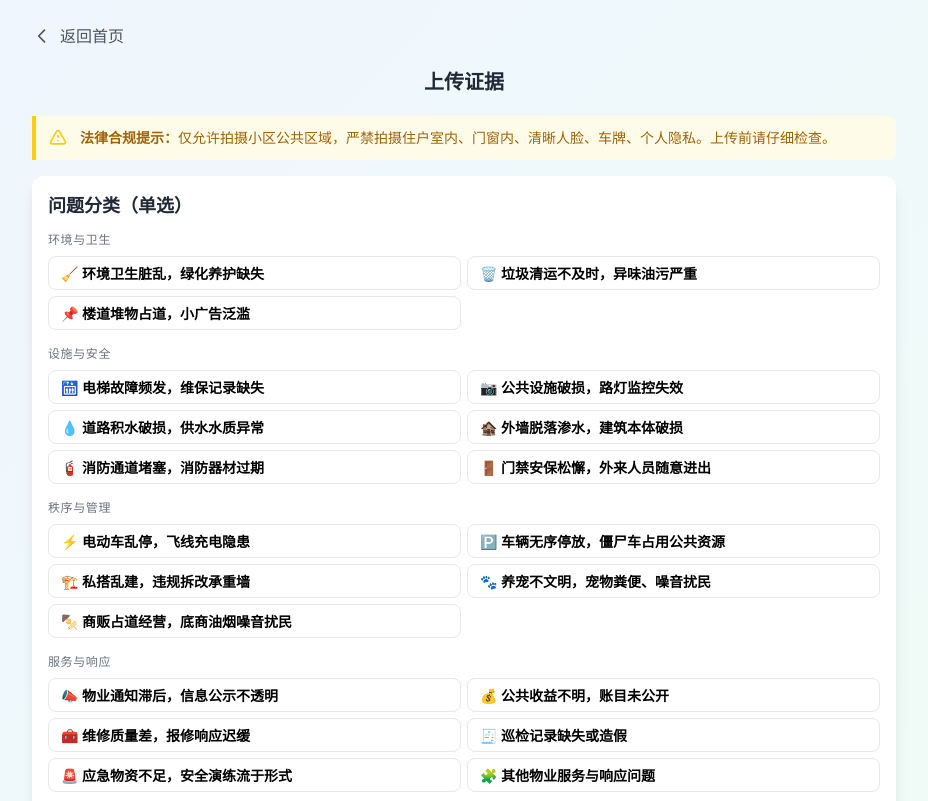
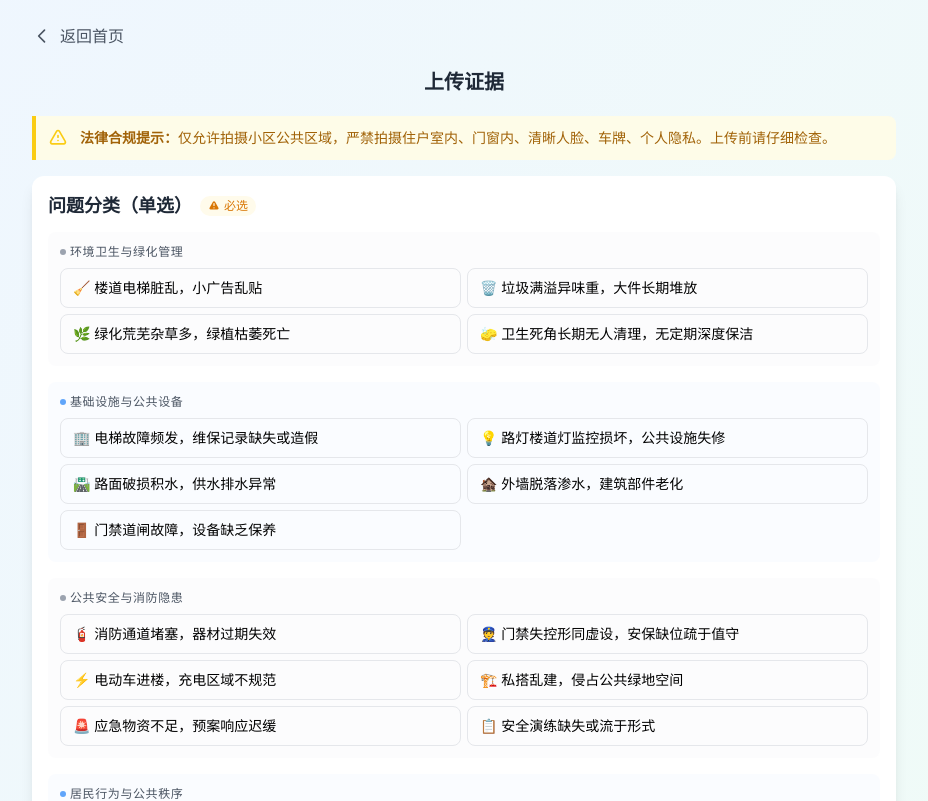
Before and after one commit to topsnail/CommEnv, a Vue app: page /upload in a window 1280 px wide. Shown: the top 801 px of the page, without its empty margins (176-1104 px from the left). Built offline with nearby package versions, Linux system fonts and the light colour scheme; no server answers.

Commit message:
Add files via upload

```diff
--- a/src/views/Upload.vue
+++ b/src/views/Upload.vue
@@ -28,32 +28,44 @@
       </div>
 
       <div class="bg-white rounded-xl shadow-lg card-pad section-gap">
-        <h2 class="section-title">问题分类（单选）</h2>
+        <div class="flex items-center gap-2 mb-3">
+          <h2 class="section-title !mb-0">问题分类（单选）</h2>
+          <span v-if="!selectedCategory" class="text-xs text-amber-600 bg-amber-50 px-2 py-0.5 rounded-full flex items-center gap-1">
+            <svg class="w-3 h-3" fill="currentColor" viewBox="0 0 20 20"><path fill-rule="evenodd" d="M8.257 3.099c.765-1.36 2.722-1.36 3.486 0l5.58 9.92c.75 1.334-.213 2.98-1.742 2.98H4.42c-1.53 0-2.493-1.646-1.743-2.98l5.58-9.92zM11 13a1 1 0 11-2 0 1 1 0 012 0zm-1-8a1 1 0 00-1 1v3a1 1 0 002 0V6a1 1 0 00-1-1z" clip-rule="evenodd"/></svg>
+            必选
+          </span>
+          <span v-else class="text-xs text-green-600 bg-green-50 px-2 py-0.5 rounded-full flex items-center gap-1">
+            <svg class="w-3 h-3" fill="currentColor" viewBox="0 0 20 20"><path fill-rule="evenodd" d="M16.707 5.293a1 1 0 010 1.414l-8 8a1 1 0 01-1.414 0l-4-4a1 1 0 011.414-1.414L8 12.586l7.293-7.293a1 1 0 011.414 0z" clip-rule="evenodd"/></svg>
+            已选择
+          </span>
+        </div>
         <div class="space-y-3 sm:space-y-4">
-          <div v-for="group in categories" :key="group.group" class="space-y-1.5 sm:space-y-2">
-            <h3 class="text-xs font-medium text-gray-500 uppercase tracking-wider">{{ group.group }}</h3>
-            <div class="grid grid-cols-1 sm:grid-cols-2 gap-1.5">
+          <div v-for="(group, index) in categories" :key="group.group" :class="[
+            'space-y-1.5 sm:space-y-2 p-2 sm:p-3 rounded-lg',
+            index % 2 === 0 ? 'bg-gray-50/50' : 'bg-blue-50/30'
+          ]">
+            <h3 class="text-xs font-medium text-gray-600 uppercase tracking-wider flex items-center gap-1">
+              <span class="w-1.5 h-1.5 rounded-full" :class="index % 2 === 0 ? 'bg-gray-400' : 'bg-blue-400'"></span>
+              {{ group.group }}
+            </h3>
+            <div class="grid grid-cols-2 gap-1.5">
               <button
                 v-for="cat in group.items"
                 :key="cat.id"
                 type="button"
                 @click="selectedCategory = cat.id"
                 :class="[
-                  'w-full text-left border rounded-lg px-3 py-1 transition-colors',
-                  selectedCategory === cat.id ? 'border-blue-600 bg-blue-50 text-blue-800' : 'border-gray-200 hover:border-blue-300'
+                  'w-full text-left border rounded-lg px-2 sm:px-3 py-1.5 transition-all duration-200 h-9 sm:h-10 overflow-hidden',
+                  selectedCategory === cat.id
+                    ? 'border-blue-600 bg-blue-100 text-blue-800 shadow-sm ring-1 ring-blue-300'
+                    : 'border-gray-200 hover:border-blue-300 hover:bg-blue-50/50'
                 ]"
               >
-                <span class="text-sm font-semibold">{{ cat.icon }} {{ cat.name }}</span>
+                <span class="text-xs sm:text-sm font-medium truncate block">{{ cat.icon }} {{ cat.name }}</span>
               </button>
             </div>
           </div>
         </div>
-        <p v-if="!selectedCategory" class="mt-3 text-xs text-amber-600">
-          请选择一个问题分类（必选）
-        </p>
-        <p v-else class="mt-3 text-xs text-green-600">
-          已选择：{{ selectedCategoryName }}
-        </p>
       </div>
 
       <div class="bg-white rounded-xl shadow-lg card-pad section-gap">
@@ -225,43 +237,58 @@ const uploadError = ref('')
 
 const categories = [
   {
-    group: '环境与卫生',
+    group: '环境卫生与绿化管理',
     items: [
-      { id: 'CAT01', name: '环境卫生脏乱，绿化养护缺失', icon: '🧹' },
-      { id: 'CAT02', name: '垃圾清运不及时，异味油污严重', icon: '🗑️' },
-      { id: 'CAT03', name: '楼道堆物占道，小广告泛滥', icon: '📌' }
+      { id: 'CAT01', name: '楼道电梯脏乱，小广告乱贴', icon: '🧹' },
+      { id: 'CAT02', name: '垃圾满溢异味重，大件长期堆放', icon: '🗑️' },
+      { id: 'CAT03', name: '绿化荒芜杂草多，绿植枯萎死亡', icon: '🌿' },
+      { id: 'CAT04', name: '卫生死角长期无人清理，无定期深度保洁', icon: '🧽' }
     ]
   },
   {
-    group: '设施与安全',
+    group: '基础设施与公共设备',
     items: [
-      { id: 'CAT04', name: '电梯故障频发，维保记录缺失', icon: '🛗' },
-      { id: 'CAT05', name: '公共设施破损，路灯监控失效', icon: '📷' },
-      { id: 'CAT06', name: '道路积水破损，供水水质异常', icon: '💧' },
-      { id: 'CAT07', name: '外墙脱落渗水，建筑本体破损', icon: '🏚️' },
-      { id: 'CAT08', name: '消防通道堵塞，消防器材过期', icon: '🧯' },
-      { id: 'CAT09', name: '门禁安保松懈，外来人员随意进出', icon: '🚪' }
+      { id: 'CAT05', name: '电梯故障频发，维保记录缺失或造假', icon: '🏢' },
+      { id: 'CAT06', name: '路灯楼道灯监控损坏，公共设施失修', icon: '💡' },
+      { id: 'CAT07', name: '路面破损积水，供水排水异常', icon: '🛣️' },
+      { id: 'CAT08', name: '外墙脱落渗水，建筑部件老化', icon: '🏚️' },
+      { id: 'CAT09', name: '门禁道闸故障，设备缺乏保养', icon: '🚪' }
     ]
   },
   {
-    group: '秩序与管理',
+    group: '公共安全与消防隐患',
     items: [
-      { id: 'CAT10', name: '电动车乱停，飞线充电隐患', icon: '⚡' },
-      { id: 'CAT11', name: '车辆无序停放，僵尸车占用公共资源', icon: '🅿️' },
-      { id: 'CAT12', name: '私搭乱建，违规拆改承重墙', icon: '🏗️' },
-      { id: 'CAT13', name: '养宠不文明，宠物粪便、噪音扰民', icon: '🐾' },
-      { id: 'CAT14', name: '商贩占道经营，底商油烟噪音扰民', icon: '🍢' }
+      { id: 'CAT10', name: '消防通道堵塞，器材过期失效', icon: '🧯' },
+      { id: 'CAT11', name: '门禁失控形同虚设，安保缺位疏于值守', icon: '👮' },
+      { id: 'CAT12', name: '电动车进楼，充电区域不规范', icon: '⚡' },
+      { id: 'CAT13', name: '私搭乱建，侵占公共绿地空间', icon: '🏗️' },
+      { id: 'CAT14', name: '应急物资不足，预案响应迟缓', icon: '🚨' },
+      { id: 'CAT15', name: '安全演练缺失或流于形式', icon: '📋' }
     ]
   },
   {
-    group: '服务与响应',
+    group: '居民行为与公共秩序',
     items: [
-      { id: 'CAT15', name: '物业通知滞后，信息公示不透明', icon: '📣' },
-      { id: 'CAT16', name: '公共收益不明，账目未公开', icon: '💰' },
-      { id: 'CAT17', name: '维修质量差，报修响应迟缓', icon: '🧰' },
-      { id: 'CAT18', name: '巡检记录缺失或造假', icon: '🧾' },
-      { id: 'CAT19', name: '应急物资不足，安全演练流于形式', icon: '🚨' },
-      { id: 'CAT20', name: '其他物业服务与响应问题', icon: '🧩' }
+      { id: 'CAT16', name: '车辆乱停占用通道与公共车位', icon: '🚗' },
+      { id: 'CAT17', name: '养宠不文明，粪便不清理扰民', icon: '🐾' },
+      { id: 'CAT18', name: '占道经营，噪音油烟扰民严重', icon: '🍢' },
+      { id: 'CAT19', name: '楼道堆放杂物占用公共空间', icon: '📦' }
+    ]
+  },
+  {
+    group: '物业管理与服务品质',
+    items: [
+      { id: 'CAT20', name: '停水停电未提前告知业主', icon: '💧' },
+      { id: 'CAT21', name: '公告信息长期不更新不透明', icon: '📢' },
+      { id: 'CAT22', name: '公共收益去向不明未公示', icon: '💰' },
+      { id: 'CAT23', name: '工作人员不规范服务态度差', icon: '👥' },
+      { id: 'CAT24', name: '报修电话无人接听回复迟缓', icon: '📞' },
+      { id: 'CAT25', name: '维修质量差问题反复出现', icon: '🔧' },
+      { id: 'CAT26', name: '维修后无回访跟踪机制', icon: '🔄' },
+      { id: 'CAT27', name: '疑难问题无方案无解决时限', icon: '❓' },
+      { id: 'CAT28', name: '设施缺乏保养巡检记录造假', icon: '📝' },
+      { id: 'CAT29', name: '公共照明浪费增加公摊费用', icon: '💡' },
+      { id: 'CAT30', name: '各类档案记录残缺管理混乱', icon: '📁' }
     ]
   }
 ]
```
Also changed, not shown: src/views/Admin.vue (+28 -28 lines).
